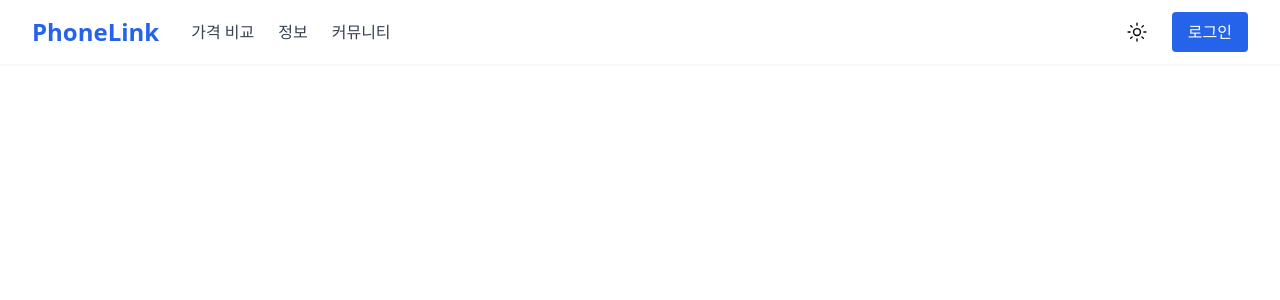
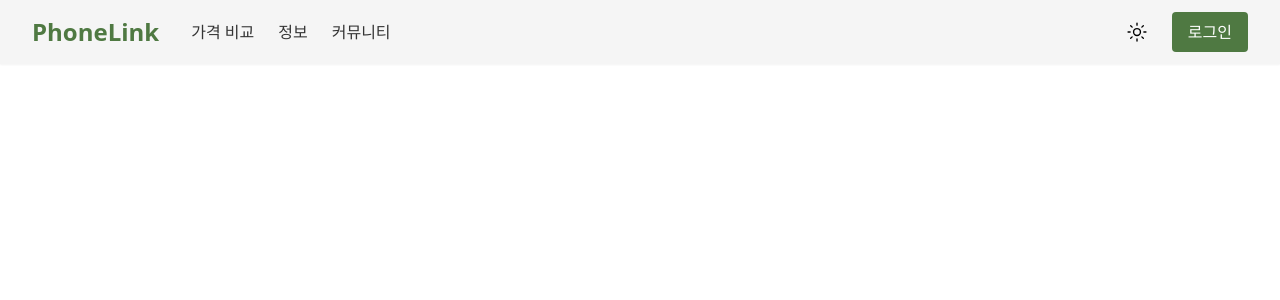
Before and after one commit to phone-link-org/phone-link, a React (Vite) app in the folder frontend/: page / in a window 1280 px wide. Shown: the top 300 px of the page. Built offline with nearby package versions, Linux system fonts and the light colour scheme.

Commit message:
modified: theme

```diff
--- a/frontend/src/components/Navbar.tsx
+++ b/frontend/src/components/Navbar.tsx
@@ -3,18 +3,18 @@ import ThemeToggleButton from './ThemeToggleButton';
 
 const Navbar: React.FC = () => {
   return (
-    <nav className="w-full h-16 flex items-center justify-between px-8 shadow-sm bg-white dark:bg-gray-900">
+    <nav className="w-full h-16 flex items-center justify-between px-8 shadow-sm bg-background-light dark:bg-background-dark">
       <div className="flex items-center">
-        <span className="text-2xl font-bold mr-8 text-blue-600 dark:text-blue-400">PhoneLink</span>
+        <span className="text-2xl font-bold mr-8 text-primary-light dark:text-primary-dark">PhoneLink</span>
         <ul className="flex gap-6">
-          <li><a href="#" className="text-base text-gray-700 dark:text-gray-200 hover:text-blue-600 dark:hover:text-blue-400 transition-colors">가격 비교</a></li>
-          <li><a href="#" className="text-base text-gray-700 dark:text-gray-200 hover:text-blue-600 dark:hover:text-blue-400 transition-colors">정보</a></li>
-          <li><a href="#" className="text-base text-gray-700 dark:text-gray-200 hover:text-blue-600 dark:hover:text-blue-400 transition-colors">커뮤니티</a></li>
+          <li><a href="#" className="text-base text-foreground-light dark:text-foreground-dark hover:text-blue-600 dark:hover:text-blue-400 transition-colors">가격 비교</a></li>
+          <li><a href="#" className="text-base text-foreground-light dark:text-foreground-dark hover:text-blue-600 dark:hover:text-blue-400 transition-colors">정보</a></li>
+          <li><a href="#" className="text-base text-foreground-light dark:text-foreground-dark hover:text-blue-600 dark:hover:text-blue-400 transition-colors">커뮤니티</a></li>
         </ul>
       </div>
       <div className="flex items-center gap-4">
         <ThemeToggleButton />
-        <button className="px-4 py-2 rounded bg-blue-600 hover:bg-blue-700 dark:bg-blue-500 dark:hover:bg-blue-600 text-white text-base font-medium transition-colors">로그인</button>
+        <button className="px-4 py-2 rounded bg-primary-light hover:bg-blue-700 dark:bg-primary-dark dark:hover:bg-blue-600 text-white dark:text-foreground-light text-base font-medium transition-colors">로그인</button>
       </div>
     </nav>
   );
--- a/frontend/tailwind.config.js
+++ b/frontend/tailwind.config.js
@@ -9,16 +9,16 @@ module.exports = {
     extend: {
       colors: {
         background: {
-          light: '#ffffff',
-          dark: '#121212'
+          light: '#F5F5F5',
+          dark: '#343434'
         },
         foreground: {
-          light: '#1f2937',
-          dark: '#f9fafb'
+          light: '#343434',
+          dark: '#F5F5F5'
         },
         primary: {
-          light: '#15482d',
-          dark: '#34d399'
+          light: '#4F7942',
+          dark: '#9DC183'
         }
       }
     },
```
